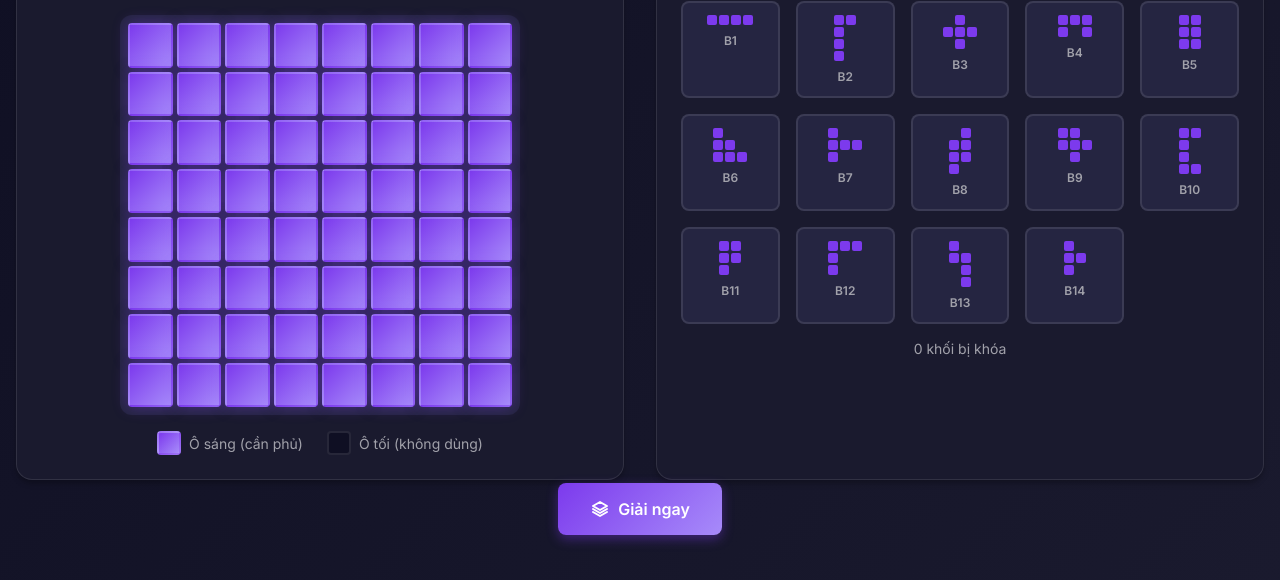
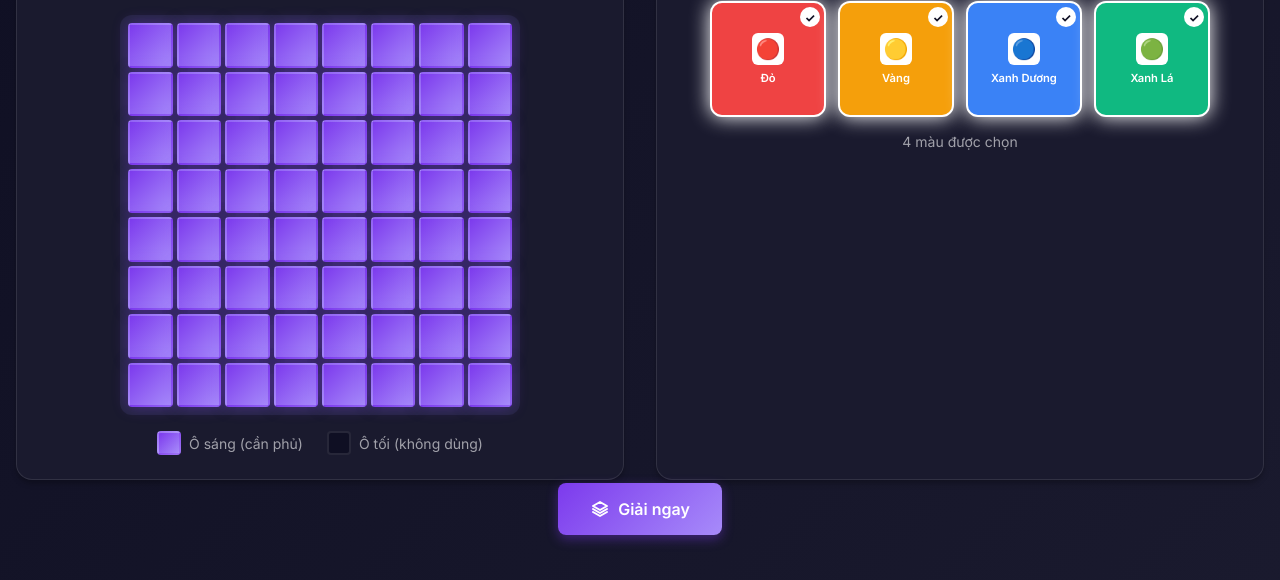
Before and after one commit to Mitalnmt/Giiker, a plain HTML site: page index.html in a window 1280 px wide. Shown: the part 249-829 px from the top of the page. Drawn offline with Linux system fonts and the light colour scheme.

Commit message:
Add files via upload

```diff
--- a/css/style.css
+++ b/css/style.css
@@ -173,57 +173,90 @@ body {
     background: var(--bg-primary);
 }
 
-.blocks-grid {
+.color-selector {
     display: grid;
-    grid-template-columns: repeat(auto-fill, minmax(80px, 1fr));
-    gap: 1rem;
+    grid-template-columns: repeat(4, 1fr);
+    gap: 0.75rem;
+    max-width: 500px;
+    margin: 0 auto;
 }
 
-.block-item {
-    background: var(--bg-tertiary);
-    border: 2px solid var(--border);
-    border-radius: 0.5rem;
-    padding: 0.75rem;
+.color-item {
+    aspect-ratio: 1;
+    border-radius: 0.75rem;
     cursor: pointer;
-    transition: all 0.2s;
+    transition: all 0.25s;
     display: flex;
     flex-direction: column;
     align-items: center;
-    gap: 0.5rem;
+    justify-content: center;
+    gap: 0.375rem;
+    border: 2px solid transparent;
+    position: relative;
+    overflow: hidden;
+    padding: 0.5rem;
 }
 
-.block-item:hover {
-    transform: translateY(-2px);
-    border-color: var(--accent-secondary);
+.color-item::before {
+    content: '';
+    position: absolute;
+    inset: 0;
+    background: inherit;
+    opacity: 0.2;
+    transition: opacity 0.25s;
 }
 
-.block-item.blocked {
-    border-color: var(--error);
-    background: rgba(239, 68, 68, 0.1);
-    opacity: 0.6;
+.color-item:hover {
+    transform: translateY(-2px);
+    box-shadow: 0 4px 16px rgba(0, 0, 0, 0.3);
 }
 
-.block-item.blocked .block-label {
-    color: var(--error);
+.color-item:hover::before {
+    opacity: 0.3;
 }
 
-.block-preview {
-    display: grid;
-    gap: 2px;
-    justify-content: center;
+.color-item.selected {
+    border-color: white;
+    box-shadow: 0 0 20px currentColor;
 }
 
-.block-cell {
-    width: 10px;
-    height: 10px;
-    background: var(--accent-primary);
-    border-radius: 2px;
+.color-item.selected::after {
+    content: '✓';
+    position: absolute;
+    top: 4px;
+    right: 4px;
+    width: 20px;
+    height: 20px;
+    background: white;
+    color: var(--bg-primary);
+    border-radius: 50%;
+    display: flex;
+    align-items: center;
+    justify-content: center;
+    font-weight: 700;
+    font-size: 0.75rem;
 }
 
-.block-label {
-    font-size: 0.75rem;
+.color-icon {
+    width: 32px;
+    height: 32px;
+    background: white;
+    border-radius: 0.375rem;
+    display: flex;
+    align-items: center;
+    justify-content: center;
+    font-size: 1.25rem;
+    position: relative;
+    z-index: 1;
+}
+
+.color-label {
+    font-size: 0.7rem;
     font-weight: 600;
-    color: var(--text-secondary);
+    color: white;
+    position: relative;
+    z-index: 1;
+    text-align: center;
 }
 
 .block-stats {
@@ -320,7 +353,7 @@ body {
 .result-board {
     display: grid;
     grid-template-columns: repeat(8, 1fr);
-    gap: 4px;
+    gap: 3px;
     background: var(--bg-primary);
     padding: 8px;
     border-radius: 0.75rem;
@@ -330,13 +363,15 @@ body {
 }
 
 .result-cell {
-    border-radius: 4px;
+    border-radius: 3px;
     display: flex;
     align-items: center;
     justify-content: center;
-    font-weight: 600;
-    font-size: 0.875rem;
+    font-weight: 700;
+    font-size: 0.75rem;
     transition: transform 0.2s;
+    border: 2px solid rgba(0, 0, 0, 0.3);
+    box-shadow: inset 0 1px 2px rgba(0, 0, 0, 0.2);
 }
 
 .result-cell:hover {
--- a/index.html
+++ b/index.html
@@ -47,11 +47,11 @@
             <div class="panel blocks-panel">
                 <div class="panel-header">
                     <h2>Các khối</h2>
-                    <p class="hint">Click để chọn khối bị khóa</p>
+                    <p class="hint">Chọn màu để đặt khối</p>
                 </div>
-                <div id="blocks" class="blocks-grid"></div>
+                <div id="colorSelector" class="color-selector"></div>
                 <div class="block-stats">
-                    <span id="blockedCount">0 khối bị khóa</span>
+                    <span id="selectedCount">0 màu được chọn</span>
                 </div>
             </div>
         </main>
--- a/js/app.js
+++ b/js/app.js
@@ -1,6 +1,6 @@
-// Main application logic
+// Main application logic - Color based selection
 let boardState = Array(8).fill(null).map(() => Array(8).fill(1));
-let blockedBlocks = new Set();
+let selectedColors = new Set(['red', 'yellow', 'blue', 'green']); // Mặc định chọn tất cả
 let isDragging = false;
 let dragMode = null; // 'paint' or 'erase'
 
@@ -90,71 +90,67 @@ function updateBoard() {
     });
 }
 
-// Initialize blocks
-function initBlocks() {
-    const blocksEl = document.getElementById('blocks');
-    blocksEl.innerHTML = '';
+// Initialize color selector
+function initColorSelector() {
+    const selectorEl = document.getElementById('colorSelector');
+    selectorEl.innerHTML = '';
 
-    Object.keys(BLOCKS_DATA).forEach(blockId => {
-        const blockItem = document.createElement('div');
-        blockItem.className = 'block-item';
-        blockItem.dataset.blockId = blockId;
+    const colorIcons = {
+        'red': '🔴',
+        'yellow': '🟡',
+        'blue': '🔵',
+        'green': '🟢'
+    };
 
-        const preview = createBlockPreview(BLOCKS_DATA[blockId]);
+    Object.keys(COLOR_GROUPS).forEach(colorKey => {
+        const colorData = COLOR_GROUPS[colorKey];
+        const colorItem = document.createElement('div');
+        colorItem.className = 'color-item';
+        colorItem.style.background = colorData.color;
+        colorItem.dataset.color = colorKey;
+
+        if (selectedColors.has(colorKey)) {
+            colorItem.classList.add('selected');
+        }
+
+        const icon = document.createElement('div');
+        icon.className = 'color-icon';
+        icon.textContent = colorIcons[colorKey];
+
         const label = document.createElement('div');
-        label.className = 'block-label';
-        label.textContent = blockId;
+        label.className = 'color-label';
+        label.textContent = colorData.name;
 
-        blockItem.appendChild(preview);
-        blockItem.appendChild(label);
-        blockItem.addEventListener('click', () => toggleBlock(blockId));
+        colorItem.appendChild(icon);
+        colorItem.appendChild(label);
+        colorItem.addEventListener('click', () => toggleColor(colorKey));
 
-        blocksEl.appendChild(blockItem);
+        selectorEl.appendChild(colorItem);
     });
+
+    updateColorCount();
 }
 
-function createBlockPreview(blockData) {
-    const preview = document.createElement('div');
-    preview.className = 'block-preview';
-
-    const rows = blockData.length;
-    const cols = Math.max(...blockData.map(row => row.length));
-
-    preview.style.gridTemplateRows = `repeat(${rows}, 10px)`;
-    preview.style.gridTemplateColumns = `repeat(${cols}, 10px)`;
-
-    for (let r = 0; r < rows; r++) {
-        for (let c = 0; c < cols; c++) {
-            const cell = document.createElement('div');
-            if (blockData[r] && blockData[r][c] === 1) {
-                cell.className = 'block-cell';
-            } else {
-                cell.style.opacity = '0';
-            }
-            preview.appendChild(cell);
-        }
+function toggleColor(colorKey) {
+    if (selectedColors.has(colorKey)) {
+        selectedColors.delete(colorKey);
+    } else {
+        selectedColors.add(colorKey);
     }
-
-    return preview;
+    updateColorSelector();
 }
 
-function toggleBlock(blockId) {
-    if (blockedBlocks.has(blockId)) {
-        blockedBlocks.delete(blockId);
-    } else {
-        blockedBlocks.add(blockId);
-    }
-    updateBlocks();
+function updateColorSelector() {
+    document.querySelectorAll('.color-item').forEach(item => {
+        const colorKey = item.dataset.color;
+        item.classList.toggle('selected', selectedColors.has(colorKey));
+    });
+    updateColorCount();
 }
 
-function updateBlocks() {
-    document.querySelectorAll('.block-item').forEach(item => {
-        const blockId = item.dataset.blockId;
-        item.classList.toggle('blocked', blockedBlocks.has(blockId));
-    });
-
-    document.getElementById('blockedCount').textContent =
-        `${blockedBlocks.size} khối bị khóa`;
+function updateColorCount() {
+    document.getElementById('selectedCount').textContent =
+        `${selectedColors.size} màu được chọn`;
 }
 
 // Board controls
@@ -172,7 +168,6 @@ document.getElementById('fillBoard').addEventListener('click', () => {
 document.getElementById('solveBtn').addEventListener('click', async () => {
     const loading = document.getElementById('loadingOverlay');
     const resultPanel = document.getElementById('resultPanel');
-    const resultContent = document.getElementById('resultContent');
 
     loading.classList.remove('hidden');
     resultPanel.classList.add('hidden');
@@ -181,10 +176,30 @@ document.getElementById('solveBtn').addEventListener('click', async () => {
     await new Promise(resolve => setTimeout(resolve, 100));
 
     try {
+        // Lấy blocks từ màu được chọn
+        const availableBlocks = [];
+        selectedColors.forEach(colorKey => {
+            availableBlocks.push(...COLOR_GROUPS[colorKey].blocks);
+        });
+
+        if (availableBlocks.length === 0) {
+            loading.classList.add('hidden');
+            showError('Vui lòng chọn ít nhất 1 màu để đặt khối.');
+            return;
+        }
+
+        // Lọc BLOCKS_DATA để chỉ lấy blocks available
+        const filteredBlocks = {};
+        availableBlocks.forEach(blockId => {
+            if (BLOCKS_DATA[blockId]) {
+                filteredBlocks[blockId] = BLOCKS_DATA[blockId];
+            }
+        });
+
         const solver = new PuzzleSolver(
             boardState,
-            BLOCKS_DATA,
-            Array.from(blockedBlocks)
+            filteredBlocks,
+            [] // Không có blocked blocks vì đã filter rồi
         );
 
         const solved = solver.solve();
@@ -195,7 +210,7 @@ document.getElementById('solveBtn').addEventListener('click', async () => {
             const grid = solver.getSolutionGrid();
             showResult(grid, solver.solution);
         } else {
-            showError('Không tìm thấy giải pháp. Thử điều chỉnh bảng hoặc bỏ khóa thêm khối.');
+            showError('Không tìm thấy giải pháp. Thử điều chỉnh bảng hoặc chọn thêm màu.');
         }
     } catch (error) {
         loading.classList.add('hidden');
@@ -213,11 +228,14 @@ function showResult(grid, solution) {
     const resultBoard = document.createElement('div');
     resultBoard.className = 'result-board';
 
-    const colors = [
-        '#7c3aed', '#ec4899', '#f59e0b', '#10b981',
-        '#3b82f6', '#8b5cf6', '#ef4444', '#14b8a6',
-        '#f97316', '#06b6d4', '#84cc16', '#a855f7'
-    ];
+    // Map block ID to color
+    const blockColorMap = {};
+    Object.keys(COLOR_GROUPS).forEach(colorKey => {
+        const colorData = COLOR_GROUPS[colorKey];
+        colorData.blocks.forEach(blockId => {
+            blockColorMap[blockId] = colorData.color;
+        });
+    });
 
     for (let r = 0; r < 8; r++) {
         for (let c = 0; c < 8; c++) {
@@ -226,9 +244,15 @@ function showResult(grid, solution) {
             const val = grid[r][c];
 
             if (val > 0) {
-                const colorIdx = (val - 3) % colors.length;
-                cell.style.background = colors[colorIdx];
-                cell.textContent = val;
+                // Lấy block ID từ solution
+                const solutionIdx = val - 3;
+                if (solution[solutionIdx]) {
+                    const blockId = solution[solutionIdx].blockId;
+                    const color = blockColorMap[blockId] || '#7c3aed';
+                    cell.style.background = color;
+                    cell.textContent = blockId;
+                    cell.style.fontSize = '0.75rem';
+                }
             } else {
                 cell.style.background = '#1a1a2e';
             }
@@ -239,14 +263,34 @@ function showResult(grid, solution) {
 
     resultContent.appendChild(resultBoard);
 
-    // Info
+    // Info with color grouping
+    const colorGroups = {};
+    solution.forEach((s, i) => {
+        const blockId = s.blockId;
+        const colorKey = Object.keys(COLOR_GROUPS).find(k =>
+            COLOR_GROUPS[k].blocks.includes(blockId)
+        );
+        if (colorKey) {
+            if (!colorGroups[colorKey]) {
+                colorGroups[colorKey] = [];
+            }
+            colorGroups[colorKey].push(blockId);
+        }
+    });
+
     const info = document.createElement('div');
     info.className = 'result-info';
+
+    let colorInfo = '';
+    Object.keys(colorGroups).forEach(colorKey => {
+        const colorData = COLOR_GROUPS[colorKey];
+        const blocks = colorGroups[colorKey];
+        colorInfo += `<p style="margin-top: 0.5rem;"><strong style="color: ${colorData.color}">${colorData.name}:</strong> ${blocks.join(', ')}</p>`;
+    });
+
     info.innerHTML = `
         <p>✓ Tìm thấy giải pháp với <strong>${solution.length} khối</strong></p>
-        <p style="margin-top: 0.5rem; font-size: 0.875rem;">
-            ${solution.map((s, i) => `Khối ${i+3}: ${s.blockId}`).join(' • ')}
-        </p>
+        ${colorInfo}
     `;
     resultContent.appendChild(info);
 
@@ -302,4 +346,4 @@ document.getElementById('exportResult').addEventListener('click', () => {
 
 // Initialize
 initBoard();
-initBlocks();
+initColorSelector();
--- a/js/blocks-data.js
+++ b/js/blocks-data.js
@@ -1,74 +1,113 @@
-// Blocks data - parsed from block.md
+// Blocks data theo màu - parsed from block_update.md
 const BLOCKS_DATA = {
-    B1: [
-        [1, 1, 1, 1]
+    // Nhóm Đỏ
+    D1: [
+        [1],
+        [1, 1],
+        [1, 1, 1]
     ],
-    B2: [
+    D2: [
         [1, 1],
-        [1, 0],
-        [1, 0],
-        [1, 0]
+        [1],
+        [1],
+        [1]
     ],
-    B3: [
-        [0, 1, 0],
-        [1, 1, 1],
-        [0, 1, 0]
-    ],
-    B4: [
+    D3: [
         [1, 1, 1],
         [1, 0, 1]
     ],
-    B5: [
+    D4: [
         [1, 1],
-        [1, 1],
-        [1, 1]
+        [1, 1, 1],
+        [0, 1]
     ],
-    B6: [
-        [1, 0, 0],
-        [1, 1, 0],
-        [1, 1, 1]
-    ],
-    B7: [
-        [1, 0, 0],
-        [1, 1, 1],
-        [1, 0, 0]
-    ],
-    B8: [
+
+    // Nhóm Vàng
+    V1: [
         [0, 1],
         [1, 1],
         [1, 1],
-        [1, 0]
+        [1]
     ],
-    B9: [
-        [1, 1, 0],
+    V2: [
+        [0, 1],
         [1, 1, 1],
-        [0, 1, 0]
+        [0, 1]
     ],
-    B10: [
+    V3: [
+        [1, 1, 1, 1]
+    ],
+    V4: [
+        [0, 1, 1],
         [1, 1],
-        [1, 0],
-        [1, 0],
+        [0, 1, 1]
+    ],
+
+    // Nhóm Xanh Dương
+    X1: [
+        [0, 1],
+        [1, 1, 1, 1],
+        [0, 1]
+    ],
+    X2: [
+        [0, 1, 1],
+        [1, 1, 1]
+    ],
+    X3: [
+        [1],
+        [1, 1],
+        [0, 1]
+    ],
+    X4: [
+        [1, 1, 1],
+        [1],
+        [1]
+    ],
+
+    // Nhóm Xanh Lá
+    L1: [
+        [1],
+        [1, 1, 1],
+        [1]
+    ],
+    L2: [
+        [1],
+        [1, 1],
+        [0, 1, 1]
+    ],
+    L3: [
+        [1, 1],
+        [1],
+        [1],
         [1, 1]
     ],
-    B11: [
+    L4: [
         [1, 1],
         [1, 1],
-        [1, 0]
-    ],
-    B12: [
-        [1, 1, 1],
-        [1, 0, 0],
-        [1, 0, 0]
-    ],
-    B13: [
-        [1, 0],
-        [1, 1],
-        [0, 1],
-        [0, 1]
-    ],
-    B14: [
-        [1, 0],
-        [1, 1],
-        [1, 0]
+        [1]
     ]
 };
+
+// Định nghĩa màu cho từng nhóm
+const COLOR_GROUPS = {
+    'red': {
+        name: 'Đỏ',
+        blocks: ['D1', 'D2', 'D3', 'D4'],
+        color: '#ef4444'
+    },
+    'yellow': {
+        name: 'Vàng',
+        blocks: ['V1', 'V2', 'V3', 'V4'],
+        color: '#f59e0b'
+    },
+    'blue': {
+        name: 'Xanh Dương',
+        blocks: ['X1', 'X2', 'X3', 'X4'],
+        color: '#3b82f6'
+    },
+    'green': {
+        name: 'Xanh Lá',
+        blocks: ['L1', 'L2', 'L3', 'L4'],
+        color: '#10b981'
+    }
+};
```
Also changed, not shown: 1 other file.
